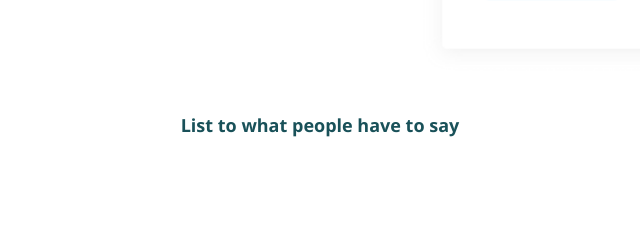
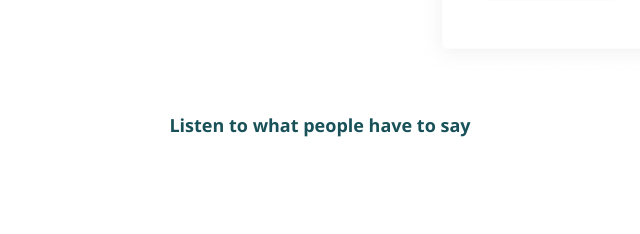
Before and after one commit to idris92/Copyseeker, a plain HTML site: page index.html in a window 1280 px wide. Shown: the part 1480-1714 px from the top of the page, 320-960 px from the left. Drawn offline with Linux system fonts and the light colour scheme.

Commit message:
listen update

```diff
--- a/index.html
+++ b/index.html
@@ -67,7 +67,7 @@
 
 
         <div class="listen">
-            <h3> List to what people have to say</h3>
+            <h3> Listen to what people have to say</h3>
         </div>
 
 
```
